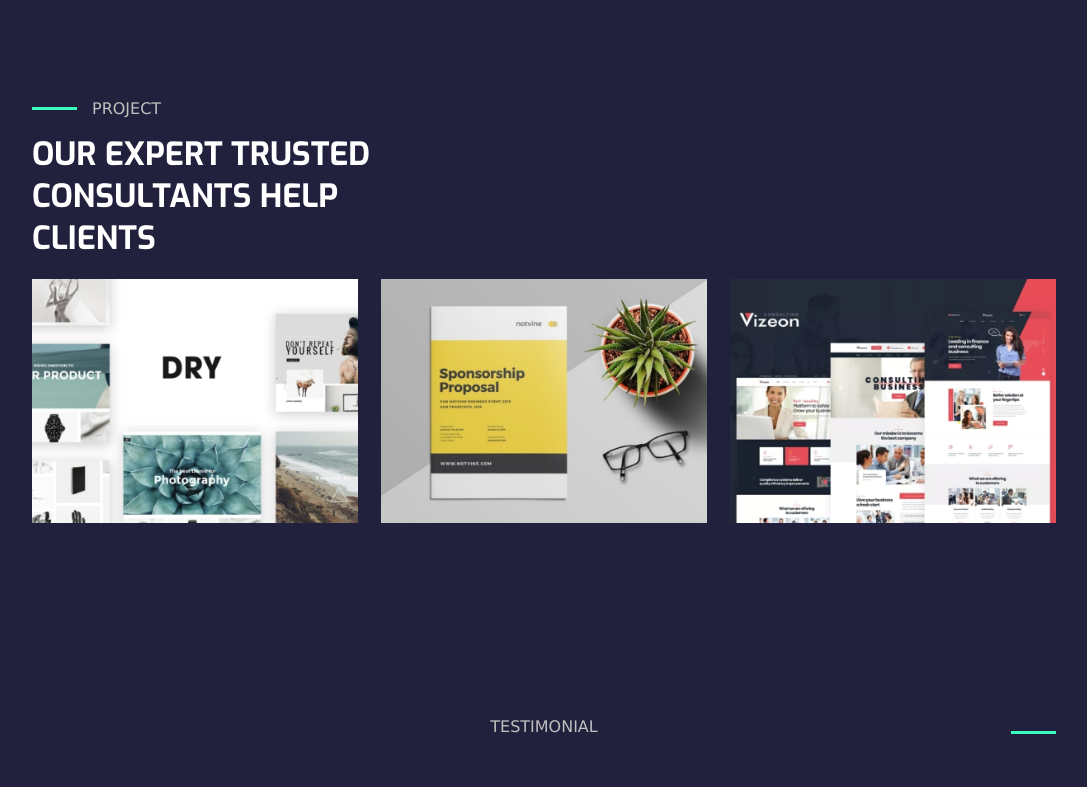
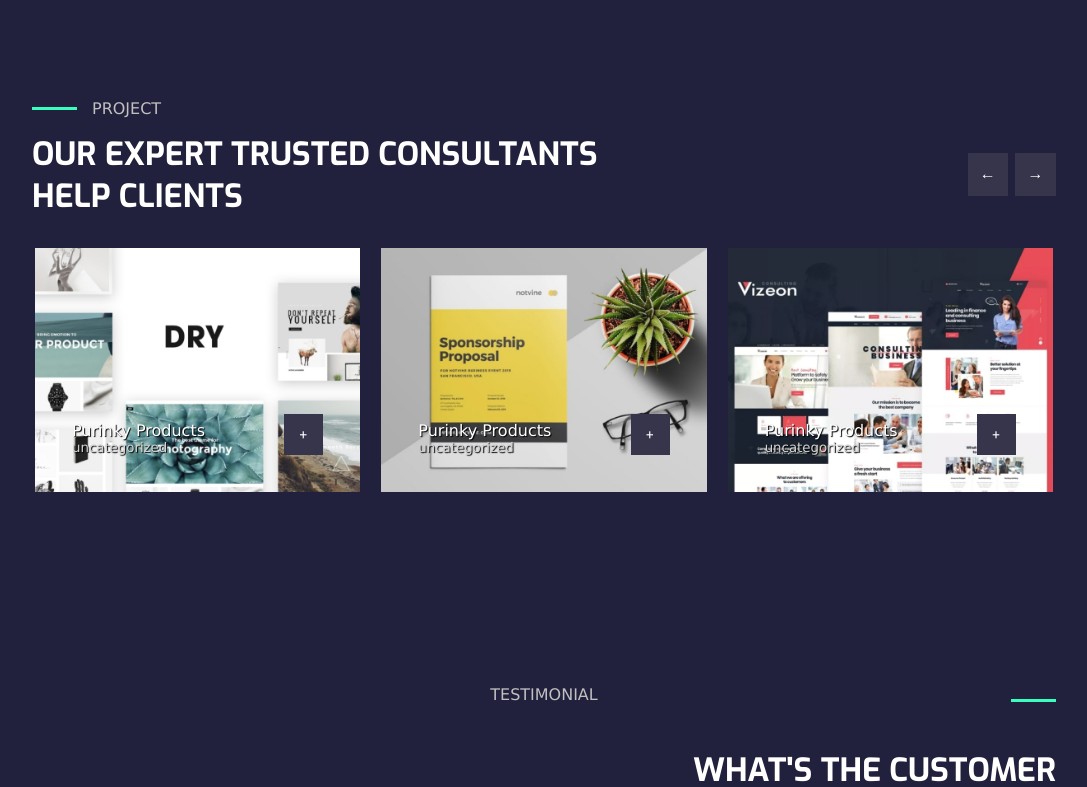
Before and after one commit to andreadldev/proj-html-vuejs, a Vue app: page / in a window 1280 px wide. Shown: the part 3520-4307 px from the top of the page, without its empty margins (96-1183 px from the left). Built offline with nearby package versions, Linux system fonts and the light colour scheme.

Commit message:
card hover sezione project

```diff
--- a/src/components/Main.vue
+++ b/src/components/Main.vue
@@ -44,23 +44,3 @@ export default {
         <sectionPreFooter/>
     </main>
 </template>
-
-<style lang="scss">
-main {
-    span {
-    display: inline-block;
-    position: relative;
-    left: 60px;
-    &:before {
-        content: '';
-        display: block;
-        position: absolute;
-        top: 8px;
-        left: -60px;
-        width: 45px;
-        height: 3px;
-        background-color: var(--green);
-    }
-}
-}
-</style>
--- a/src/components/header-hero.vue
+++ b/src/components/header-hero.vue
@@ -2,7 +2,7 @@
     <section>
         <div class="container">
             <div class="block">
-                <span>ALWAYS THE BEST WAY YOU NEED IT</span>
+                <span class="custom">ALWAYS THE BEST WAY YOU NEED IT</span>
                 <h1>THE BEST BUSINESS CONSULTING</h1>
                 <button class="btn">READ MORE</button>
                 <div class="btn-rounded">
@@ -46,6 +46,10 @@ section {
         margin: 0.9rem 0;
     }
 
+    span.custom:before {
+        top: 6px;
+    }
+
     .btn {
     background-color: var(--green);
     }
@@ -59,21 +63,5 @@ section {
         bottom: 10px;
         left: 220px;
     }
-
-    span {
-        position: relative;
-        left: 60px;
-        &:before {
-            content: '';
-            display: block;
-            position: absolute;
-            top: 6px;
-            left: -60px;
-            width: 45px;
-            height: 3px;
-            background-color: var(--green);
-        }
-    }
 }
-
 </style>
--- a/src/components/main-section-2.vue
+++ b/src/components/main-section-2.vue
@@ -2,7 +2,7 @@
     <section id="about-us">
         <div class="container">
             <div class="block">
-                <span>ABOUT US</span>
+                <span class="custom">ABOUT US</span>
                 <h2>WE MAKE YOUR STRATEGY WORK</h2>
                 <p>
                     When, while lovely valley teems with vapour around meand eridian sun strikes the upper impenetrable foliage of my trees, and but a thousand unknown plants are noticed when i hear the buzz of the little world among the stalks, and grow familiar indescribable forms of the insects and flies, then i feel the presence of the Almighty.
--- a/src/components/main-section-4.vue
+++ b/src/components/main-section-4.vue
@@ -11,11 +11,26 @@ export default {
 <template>
     <section id="project">
         <div class="container">
-            <span>PROJECT</span>
-            <h3>OUR EXPERT TRUSTED CONSULTANTS HELP CLIENTS</h3>
+            <span class="custom">PROJECT</span>
+            <header>
+                <div>
+                    <h3>OUR EXPERT TRUSTED CONSULTANTS HELP CLIENTS</h3>
+                </div>
+                <div class="btn-group">
+                    <button>←</button>
+                    <button>→</button>
+                </div>
+            </header>
             <div class="row">
                 <div class="card" v-for="(card,index) in 3">
                     <img :src=this.images[index] alt="...">
+                    <div class="card-info">
+                        <div>
+                            <span>Purinky Products</span>
+                            <small>uncategorized</small>
+                        </div>
+                        <button>+</button>
+                    </div>
                 </div>
             </div>
         </div>
@@ -29,18 +44,69 @@ section {
     display: flex;
     align-items: center;
 
+    header {
+        display: flex;
+        align-items: center;
+        justify-content: space-between;
+        padding-bottom: 0.5rem;
+    }
+
+    .btn-group *, .card-info button {
+        background-color: #36354c;
+        border: none;
+        color: white;
+        padding: 12.5px 15px;
+        margin-left: 7px;
+        cursor: pointer;
+    }
+
     .row {
-    display: flex;
-    justify-content: space-between;
+        display: flex;
+        justify-content: space-between;
+        align-items: center;
     }
 
     .card {
-        width: calc(100% / 3 - 15px);
+        display: block;
+        width: calc(100% / 3 - 10px);
         margin-top: 1.25rem;
         margin-bottom: 1.875rem;
+        position: relative;
+        cursor: pointer;
+
+        .card-info {
+            height: 100%;
+            width: 100%;
+            display: flex;
+            align-items: flex-end;
+            justify-content: space-between;
+            padding: 40px;
+            position: absolute;
+            bottom: 0;
+            pointer-events: none;
+            div * {
+                display: block;
+            }
+            div span {
+                color: white;
+                text-shadow: 1px 1px 1px black;
+                left: 0;
+            }
+            div small {
+                color: lightgray;
+                text-shadow: 1px 1px 1px black;
+            }
+        }
         img {
             width: 100%;
+            display: block;
+            border: 3px solid transparent;
+            &:hover {
+                filter: grayscale(100%) brightness(35%) sepia(100%) hue-rotate(-50deg) saturate(700%) contrast(0.8);
+                border: 3px solid darkslateblue;
+            }
         }
     }
 }
+
 </style>
--- a/src/components/main-section-5.vue
+++ b/src/components/main-section-5.vue
@@ -2,7 +2,7 @@
     <section id="testimonial">
         <div class="container">
             <div id="testimonial-title">
-                <span>TESTIMONIAL</span>
+                <span class="custom">TESTIMONIAL</span>
             </div>
             <div id="title">
                 <h3>WHAT'S THE CUSTOMER SAY ABOUT OUR WORK</h3>
--- a/src/components/main-section-6.vue
+++ b/src/components/main-section-6.vue
@@ -12,7 +12,7 @@ export default {
     <section id="blog">
         <div class="container">
             <div id="blog-title">
-                <span>BLOG</span>
+                <span class="custom">BLOG</span>
             </div>
             <header>
                 <h3>THE RECENT NEWS YOU MUST READ IT</h3>
@@ -22,7 +22,7 @@ export default {
                 <div class="card" v-for="card, index in 2">
                     <img :src=this.images[index] alt="...">
                     <div class="info">
-                        <span>july 4, 2019 by paul</span>
+                        <span>july 4, 2019 &nbsp &nbsp by paul</span>
                         <h4>Canadian Consulting Firm acquired by UK Giant</h4>
                         <p>Lorem ipsum dolor sit amet consectetur adipisicing elit. Odio quis quae, suscipit a quisquam exercitationem quo temporibus architecto modi aliquam magnam fugit molestiae consequatur veniam vero possimus! Repellendus, eligendi iure.</p>
                     </div>
--- a/src/css/typography.scss
+++ b/src/css/typography.scss
@@ -62,7 +62,8 @@ main section {
 }
 
 #project, #testimonial-title, #blog-title {
-    span {
+    span.custom {
+        display: inline-block;
         padding-bottom: 15px;
     }
 }
@@ -116,8 +117,11 @@ main section {
 
 // ==========SECTION 4==========
 #project {
+    .custom {
+        padding-bottom: 10px;
+    }
     h3 {
-        width: 40%;
+        width: 80%;
     }
 }
 
--- a/src/css/variables.scss
+++ b/src/css/variables.scss
@@ -10,6 +10,21 @@
     display: flex;
     * {
         margin: 0 0.95rem;
+    }
+}
+
+span.custom {
+    position: relative;
+    left: 60px;
+    &:before {
+        content: '';
+        display: block;
+        position: absolute;
+        top: 8px;
+        left: -60px;
+        width: 45px;
+        height: 3px;
+        background-color: var(--green);
     }
 }
 
```
